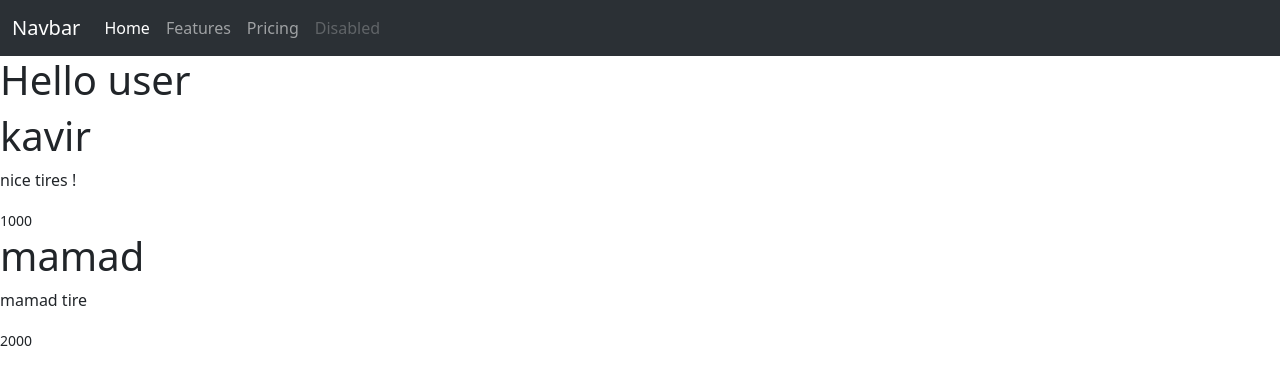
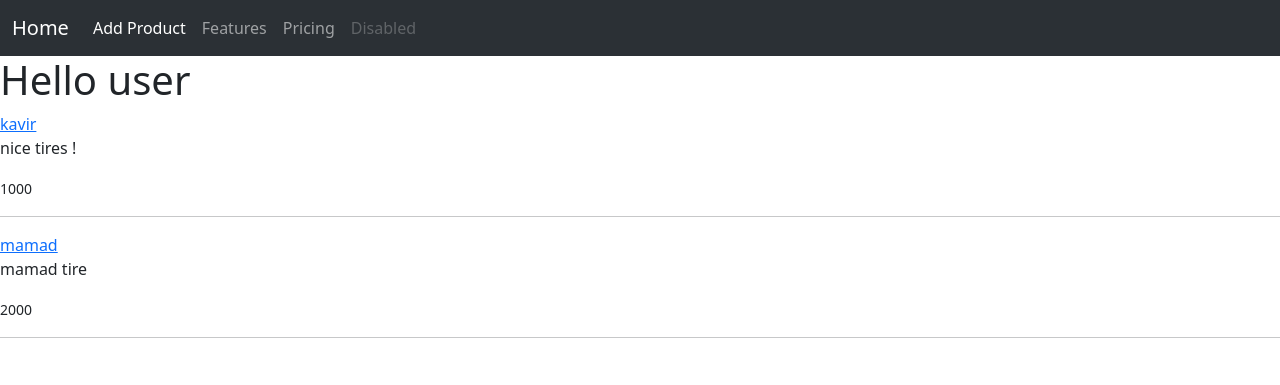
Before and after one commit to Anonyms-david83/mongard-django-exercise, a Django app: page / in a window 1280 px wide. Shown: the top 385 px of the page. Run offline with Django 5.2, Linux system fonts and the light colour scheme; data comes from the database, SQL or seed files in the repository; both versions use the stored data as it was after the commit.

Commit message:
product detail and other options added

```diff
--- a/A/home/templates/home_app/home.html
+++ b/A/home/templates/home_app/home.html
@@ -9,9 +9,9 @@
 
     {% for product in products %}
 
-        <h1> {{product.tire_name}} </h1>
+        <a href="{% url 'home:detail' product.id %}">{{product.tire_name}}</a>
         <p> {{product.tire_description}} </p>
-        <small> {{product.tire_price}} </small>
+        <small> {{product.tire_price}} </small> <hr>
 
     {% endfor %}
 
--- a/A/home/urls.py
+++ b/A/home/urls.py
@@ -4,4 +4,6 @@ from . import views
 app_name = 'home'
 urlpatterns = [
     path('' , views.home , name='home'),
+    path('add' , views.add_product , name='add'),
+    path('detail/<int:product_id>' , views.product_detail , name='detail')
 ]
--- a/A/home/views.py
+++ b/A/home/views.py
@@ -1,11 +1,39 @@
-from django.shortcuts import render
+from django.shortcuts import render , redirect
 from .models import Tire
+from .forms import Add_Porduct_Form
+from django.contrib import messages
 
 
 def home(request):
+    template_name = 'home_app/home.html'
 
     if request.method == 'GET' :
-        template_name = 'home_app/home.html'
         products = Tire.objects.all()
 
     return render(request , template_name , context={'products': products})
+
+
+
+def add_product(request):
+    template_name = 'home_app/add_product.html'
+
+    if request.method == 'POST':
+        form = Add_Porduct_Form(request.POST)
+        if form.is_valid():
+            cd = form.cleaned_data
+            Tire.objects.create(tire_name=cd['add_form_name'] , tire_description=cd['add_form_description'] , tire_price=cd['add_form_price'])
+            messages.add_message(request , messages.SUCCESS , 'successfully created' , 'sucess')
+            redirect("home:home")
+        else :
+            messages.add_message(request , messages.ERROR , 'invalid credentials sent' , 'danger')
+    else :
+        form = Add_Porduct_Form()
+    return render(request , template_name , context={'form' : form} )
+
+
+def product_detail(request , **kwargs):
+    product_id = kwargs['product_id']
+    template_name = 'home_app/detail.html'
+
+    product = Tire.objects.get(pk=product_id)
+    return render(request , template_name , context={'product' : product} )
--- a/A/templates/inc/extend.html
+++ b/A/templates/inc/extend.html
@@ -9,6 +9,7 @@
 <body>
 
     {%include 'inc/navbar.html'%}
+    {% include 'inc/messages.html' %}
 
     {% block  content %} {% endblock content %}
 
--- /dev/null
+++ b/A/templates/inc/messages.html
@@ -0,0 +1,5 @@
+{% if messages %}
+    {% for msg in messages%}
+        <p class='alert alert-{{msg.tags}}'> {{msg}} </p>
+    {% endfor %}
+{% endif %}
--- a/A/templates/inc/navbar.html
+++ b/A/templates/inc/navbar.html
@@ -1,13 +1,13 @@
 <nav class="navbar navbar-expand-lg bg-body-tertiary" data-bs-theme="dark">
     <div class="container-fluid">
-      <a class="navbar-brand" href="#">Navbar</a>
+      <a class="navbar-brand" href="{% url 'home:home' %}">Home</a>
       <button class="navbar-toggler" type="button" data-bs-toggle="collapse" data-bs-target="#navbarNav" aria-controls="navbarNav" aria-expanded="false" aria-label="Toggle navigation">
         <span class="navbar-toggler-icon"></span>
       </button>
       <div class="collapse navbar-collapse" id="navbarNav">
         <ul class="navbar-nav">
           <li class="nav-item">
-            <a class="nav-link active" aria-current="page" href="{% url 'home:home' %}">Home</a>
+            <a class="nav-link active" aria-current="page" href="{% url 'home:add' %}">Add Product</a>
           </li>
           <li class="nav-item">
             <a class="nav-link" href="#">Features</a>
```
Also changed, not shown: A/home/forms.py (added, +7 -0 lines), A/home/templates/home_app/add_product.html (added, +17 -0 lines), A/home/templates/home_app/detail.html (added, +11 -0 lines), A/db.sqlite3.
